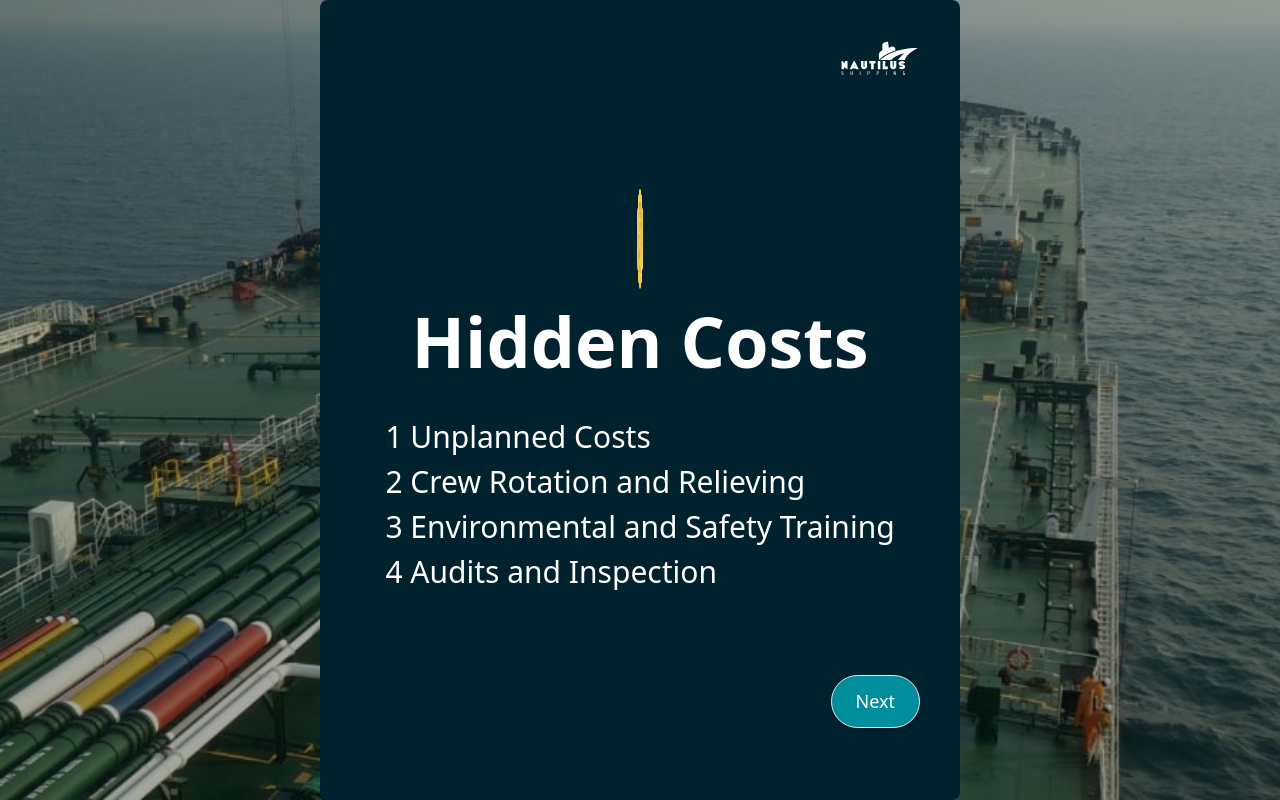
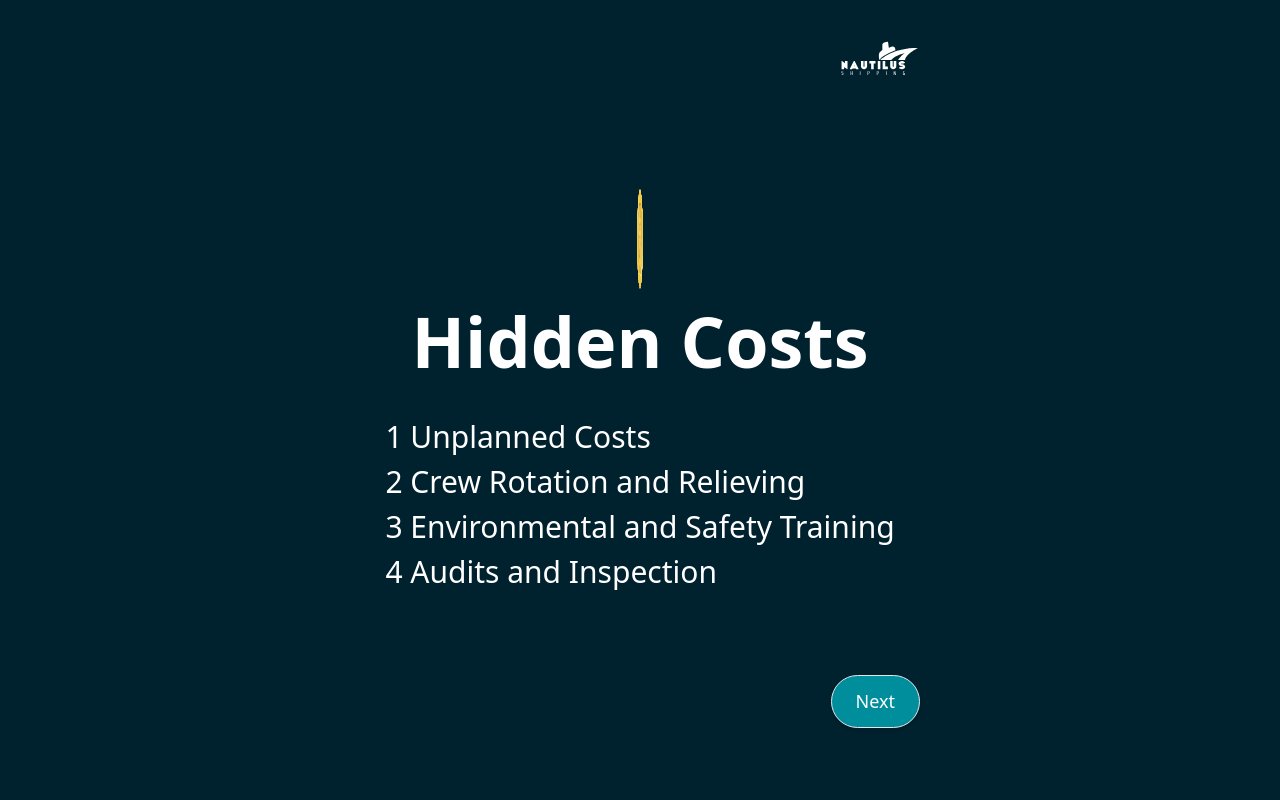
Before and after one commit to ivistaz-ecom/nautilus-treasure, a Next.js app: page /hidden-cost in a window 1280 px wide. Built offline with nearby package versions, Linux system fonts and the light colour scheme.

Commit message:
hidden cost bg chianged

```diff
--- a/components/HiddenCosts.js
+++ b/components/HiddenCosts.js
@@ -17,7 +17,7 @@ export default function HiddenCosts() {
   };
 
   return (
-    <div className="bg-cover bg-center bg-[url('/home_banner.jpeg')] min-h-screen flex justify-center items-center">
+    <div className="bg-cover bg-[#00222F] min-h-screen flex justify-center items-center">
       {/* Content Section */}
       <div className="bg-[#00222F] w-full lg:max-w-[50%] text-white absolute text-center rounded-lg p-10 flex flex-col justify-between h-[100vh]">
         {/* Logo */}
```
